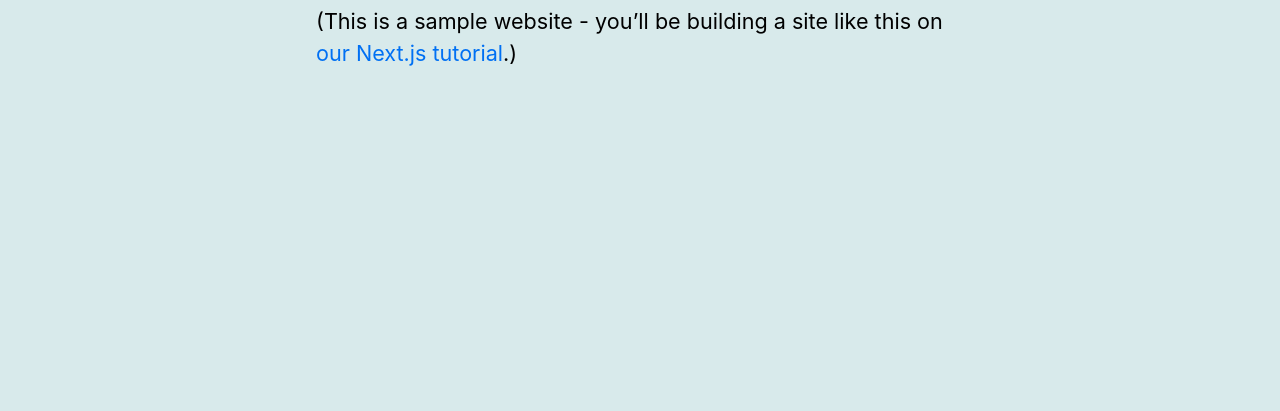
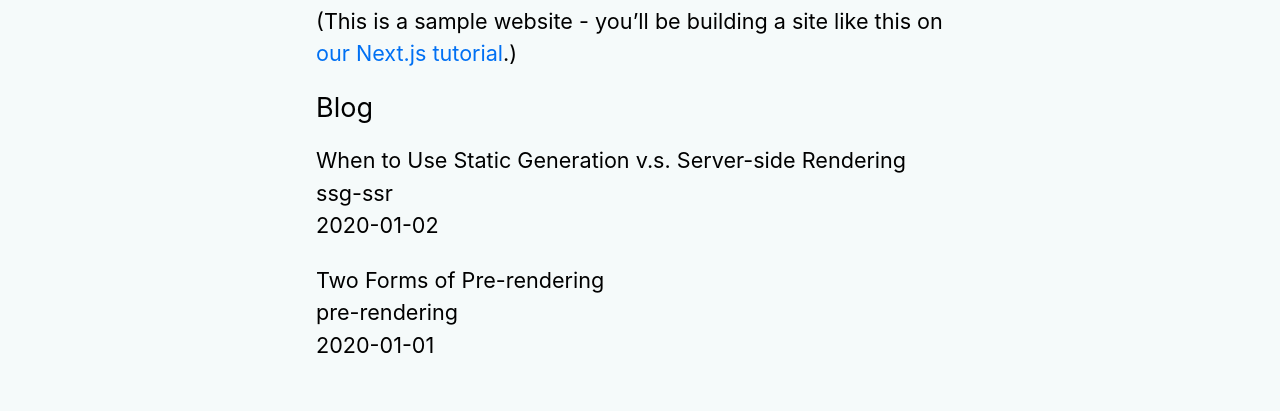
Before and after one commit to Chanzhaoyu/nextjs-blog, a Next.js app: page / in a window 1280 px wide. Shown: the part 312-723 px from the top of the page. Built offline with nearby package versions, Linux system fonts and the light colour scheme.

Commit message:
feat: 静态服务数据

```diff
--- /dev/null
+++ b/lib/posts.js
@@ -0,0 +1,37 @@
+import fs from "fs";
+import path from "path";
+import matter from "gray-matter";
+
+const postsDirectory = path.join(process.cwd(), "posts");
+
+export function getSortedPostsData() {
+  // Get file names under /posts
+  const fileNames = fs.readdirSync(postsDirectory);
+  const allPostsData = fileNames.map((fileName) => {
+    // Remove ".md" from file name to get id
+    const id = fileName.replace(/\.md$/, "");
+
+    // Read markdown file as string
+    const fullPath = path.join(postsDirectory, fileName);
+    const fileContents = fs.readFileSync(fullPath, "utf8");
+
+    // Use gray-matter to parse the post metadata section
+    const matterResult = matter(fileContents);
+
+    // Combine the data with the id
+    return {
+      id,
+      ...matterResult.data,
+    };
+  });
+  // Sort posts by date
+  return allPostsData.sort(({ date: a }, { date: b }) => {
+    if (a < b) {
+      return 1;
+    } else if (a > b) {
+      return -1;
+    } else {
+      return 0;
+    }
+  });
+}
--- a/package.json
+++ b/package.json
@@ -7,6 +7,7 @@
   },
   "dependencies": {
     "classnames": "^2.3.2",
+    "gray-matter": "^4.0.3",
     "next": "latest",
     "react": "17.0.2",
     "react-dom": "17.0.2"
--- a/pages/_app.jsx
+++ b/pages/_app.jsx
@@ -3,7 +3,7 @@ import "../styles/globals.scss";
 
 export default function App({ Component, pageProps }) {
   return (
-    <div className="h-screen bg-[#3c979d]/20">
+    <div className="h-screen bg-[#3c979d]/5">
       <Component {...pageProps} />
     </div>
   );
--- a/pages/index.jsx
+++ b/pages/index.jsx
@@ -1,20 +1,47 @@
 import Head from "next/head";
 import Layout, { siteTitle } from "../components/layout";
-import utilsStyles from "../styles/utils.module.scss";
+import utilStyles from "../styles/utils.module.scss";
+import { getSortedPostsData } from "../lib/posts";
 
-export default function Home() {
+export async function getStaticProps() {
+  const allPostsData = getSortedPostsData();
+  return {
+    props: {
+      allPostsData,
+    },
+  };
+}
+
+export default function Home({ allPostsData }) {
   return (
     <Layout home>
       <Head>
         <title>{siteTitle}</title>
       </Head>
-      <section className={utilsStyles.headingMd}>
-        <p>Hello, I'm <b>Redon</b>.I'm a software engineer。You can contact me on <a href="https://twitter.com/YuZhao48340494">Twitter</a>. </p>
+      <section className={utilStyles.headingMd}>
+        <p>
+          Hello, I'm <b>Redon</b>.I'm a software engineer。You can contact me on{" "}
+          <a href="https://twitter.com/YuZhao48340494">Twitter</a>.{" "}
+        </p>
         <p>
           (This is a sample website - you’ll be building a site like this on{" "}
           <a href="https://nextjs.org/learn">our Next.js tutorial</a>.)
         </p>
       </section>
+      <section className={`${utilStyles.headingMd} ${utilStyles.padding1px}`}>
+        <h2 className={utilStyles.headingLg}>Blog</h2>
+        <ul className={utilStyles.list}>
+          {allPostsData.map(({ id, date, title }) => (
+            <li className={utilStyles.listItem} key={id}>
+              {title}
+              <br />
+              {id}
+              <br />
+              {date}
+            </li>
+          ))}
+        </ul>
+      </section>
     </Layout>
   );
 }
--- /dev/null
+++ b/posts/pre-rendering.md
@@ -0,0 +1,11 @@
+---
+title: 'Two Forms of Pre-rendering'
+date: '2020-01-01'
+---
+
+Next.js has two forms of pre-rendering: **Static Generation** and **Server-side Rendering**. The difference is in **when** it generates the HTML for a page.
+
+- **Static Generation** is the pre-rendering method that generates the HTML at **build time**. The pre-rendered HTML is then _reused_ on each request.
+- **Server-side Rendering** is the pre-rendering method that generates the HTML on **each request**.
+
+Importantly, Next.js let's you **choose** which pre-rendering form to use for each page. You can create a "hybrid" Next.js app by using Static Generation for most pages and using Server-side Rendering for others.
--- /dev/null
+++ b/posts/ssg-ssr.md
@@ -0,0 +1,19 @@
+---
+title: 'When to Use Static Generation v.s. Server-side Rendering'
+date: '2020-01-02'
+---
+
+We recommend using **Static Generation** (with and without data) whenever possible because your page can be built once and served by CDN, which makes it much faster than having a server render the page on every request.
+
+You can use Static Generation for many types of pages, including:
+
+- Marketing pages
+- Blog posts
+- E-commerce product listings
+- Help and documentation
+
+You should ask yourself: "Can I pre-render this page **ahead** of a user's request?" If the answer is yes, then you should choose Static Generation.
+
+On the other hand, Static Generation is **not** a good idea if you cannot pre-render a page ahead of a user's request. Maybe your page shows frequently updated data, and the page content changes on every request.
+
+In that case, you can use **Server-Side Rendering**. It will be slower, but the pre-rendered page will always be up-to-date. Or you can skip pre-rendering and use client-side JavaScript to populate data.
```
Also changed, not shown: 1 other file (tests, documents, lock files or other folders).
